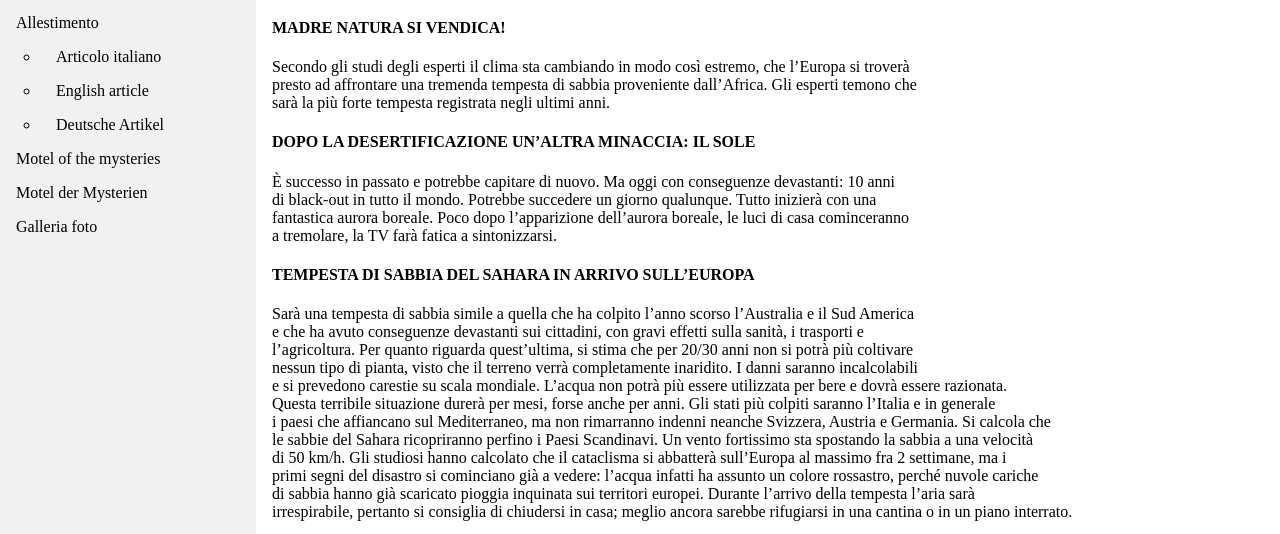
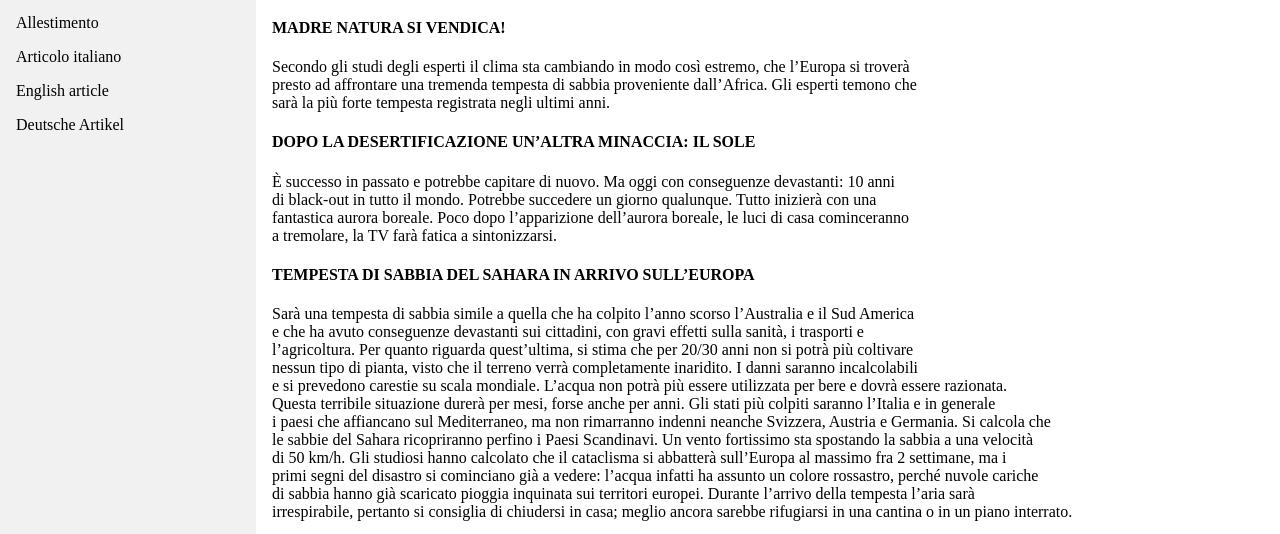
Before and after one commit to Isax03/timex, a plain HTML site: page allestimento.html in a window 1280 px wide. Shown: the part 62-596 px from the top of the page. Drawn offline with Linux system fonts and the light colour scheme.

Commit message:
Update allestimento.html

```diff
--- a/allestimento.html
+++ b/allestimento.html
@@ -2,6 +2,7 @@
 <html>
 <head>
     <link rel="icon" href="favicon.ico">
+    <link rel="stylesheet" href="stile.css">
     <title>Allestimento</title>
 </head>
 <body>
```
